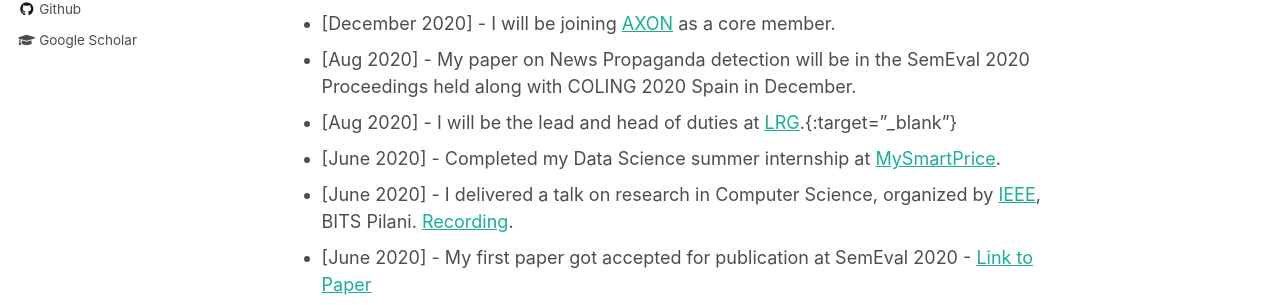
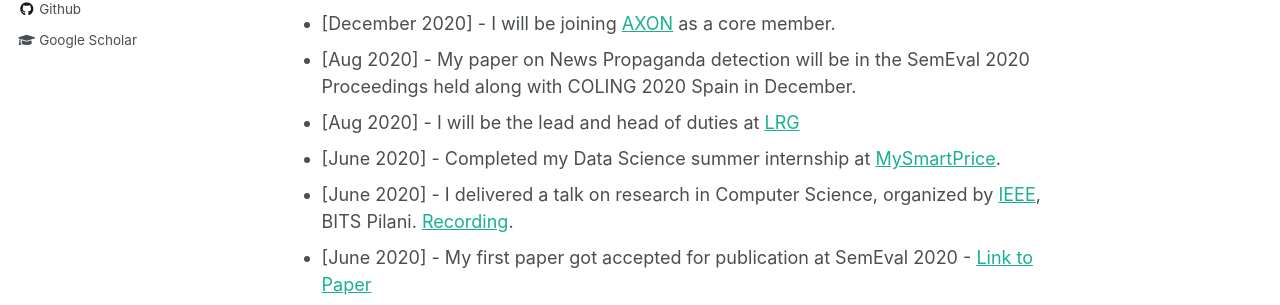
Before and after one commit to someshsingh22/someshsingh22.github.io, a Jekyll site: the page built from _pages/about.md, in a window 1280 px wide and 1137 px high. Shown: the part 569-874 px from the top of the window. Built offline with Jekyll 4.4.1, drawn with Linux system fonts in a browser that asks for light colours.

Commit message:
Main Page

```diff
--- a/_pages/about.md
+++ b/_pages/about.md
@@ -16,7 +16,7 @@
 ## NEWS
 * \[December 2020\] - I will be joining [AXON](https://axonbpgc.github.io/){:target="_blank"} as a core member.
 * \[Aug 2020\] - My paper on News Propaganda detection will be in the SemEval 2020 Proceedings held along with COLING 2020 Spain in December.
-* \[Aug 2020\] - I will be the lead and head of duties at [LRG](http://lrg.saidl.in/).{:target="_blank"}
+* \[Aug 2020\] - I will be the lead and head of duties at [LRG](http://lrg.saidl.in/){:target="_blank"}
 * \[June 2020\] - Completed my Data Science summer internship at [MySmartPrice](https://www.mysmartprice.com/){:target="_blank"}.
 * \[June 2020\] - I delivered a talk on research in Computer Science, organized by [IEEE](https://www.bits-pilani.ac.in/goa/chapters){:target="_blank"}, BITS Pilani. [Recording](https://www.youtube.com/watch?v=kQMy1-9fBTE){:target="_blank"}.
 * \[June 2020\] - My first paper got accepted for publication at SemEval 2020 - [Link to Paper](https://arxiv.org/abs/2006.00593){:target="_blank"}
```
